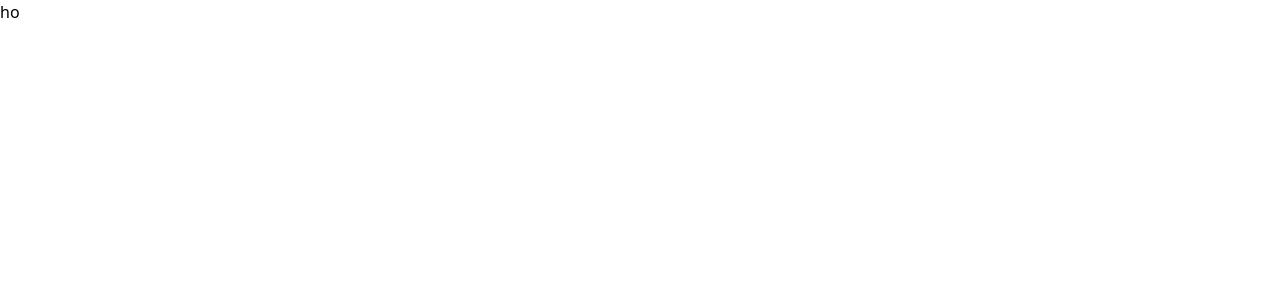
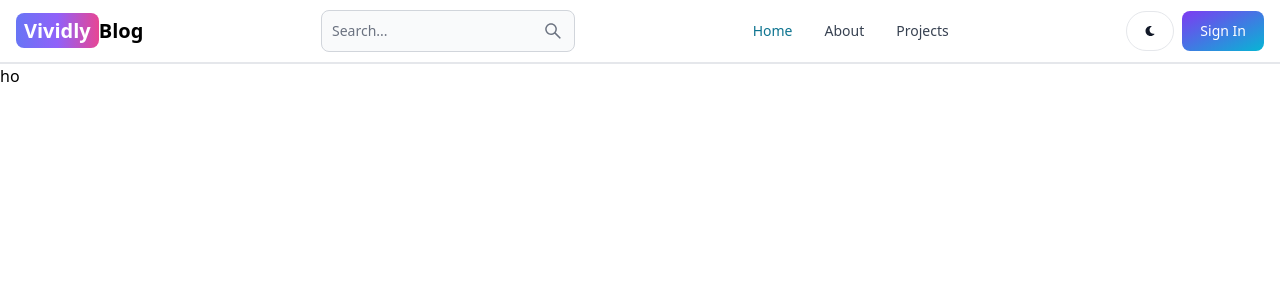
Before and after one commit to SivaGuruK/BLOG-MERN-APPLICATION, a React (Vite) app in the folder client/: page / in a window 1280 px wide. Shown: the top 300 px of the page. Built offline with nearby package versions, Linux system fonts and the light colour scheme.

Commit message:
create header section

```diff
--- a/client/package.json
+++ b/client/package.json
@@ -10,8 +10,10 @@
     "preview": "vite preview"
   },
   "dependencies": {
+    "flowbite-react": "^0.7.5",
     "react": "^18.2.0",
     "react-dom": "^18.2.0",
+    "react-icon": "^1.0.0",
     "react-router-dom": "^6.22.3"
   },
   "devDependencies": {
--- a/client/src/App.jsx
+++ b/client/src/App.jsx
@@ -5,11 +5,13 @@
 import SignIn from './pages/SignIn'
 import SignUp from "./pages/SignUp"
 import Dashboard from "./pages/Dashboard"
+import Header from "./components/Header"
 
 
 export default function App() {
   return (
     <BrowserRouter>
+      <Header/>
       <Routes>
         <Route path="/" element={<Home />} />
         <Route path="/about" element={<About />} />
--- /dev/null
+++ b/client/src/components/Header.jsx
@@ -0,0 +1,56 @@
+import { Button, Navbar ,TextInput} from 'flowbite-react'
+import React from 'react'
+import { Link  , useLocation } from 'react-router-dom'
+import { AiOutlineSearch } from 'react-icons/ai'
+import { FaMoon } from 'react-icons/fa';
+export default function Header() {
+    const path = useLocation().pathname;
+  return (
+    <Navbar className="border-b-2">
+      <Link
+        to="/"
+        className="self-center whitespace-nowrap text-sm
+      sm:text-xl font-semibold dark:texr-white"
+      >
+        <span
+          className="px-2 py-1 bg-gradient-to-r from-indigo-500 via-purple-500
+              to-pink-500 rounded-lg text-white"
+        >
+          Vividly
+        </span>
+        Blog
+      </Link>
+      <form>
+        <TextInput
+          type="text"
+          placeholder="Search..."
+          rightIcon={AiOutlineSearch}
+          className="hidden lg:inline"
+        />
+      </form>
+      <Button className="w-12 h-10 lg:hidden" color="gray" pill>
+        <AiOutlineSearch />
+      </Button>
+      <div className="flex gap-2 md:order-2">
+        <Button className="w-12 h-10 hidden sm:inline" color="gray" pill>
+          <FaMoon />
+        </Button>
+        <Link to="/sign-in">
+          <Button gradientDuoTone="purpleToBlue">Sign In</Button>
+        </Link>
+        <Navbar.Toggle />
+      </div>
+      <Navbar.Collapse>
+        <Navbar.Link active={path === "/"} as={"div"}>
+          <Link to="/"> Home </Link>
+        </Navbar.Link>
+        <Navbar.Link active={path === "/about"} as={"div"}>
+          <Link to="/about"> About </Link>
+        </Navbar.Link>
+        <Navbar.Link active={path === "/projects"} as={"div"}>
+          <Link to="/projects"> Projects </Link>
+        </Navbar.Link>
+      </Navbar.Collapse>
+    </Navbar>
+  );
+}
--- a/client/tailwind.config.js
+++ b/client/tailwind.config.js
@@ -1,8 +1,13 @@
 /** @type {import('tailwindcss').Config} */
 export default {
-  content: ["./index.html", "./src/**/*.{js,ts,jsx,tsx}"],
+  content: [
+    "./index.html",
+    "./src/**/*.{js,ts,jsx,tsx}",
+    "node-modules/flowbite-react/**/*.{js,jsx,ts,tsx}",
+    "node_modules/flowbite-react/lib/esm/**/*.js",
+  ],
   theme: {
     extend: {},
   },
-  plugins: [],
+  plugins: [require("flowbite/plugin")],
 };
```
Also changed, not shown: 1 other file (tests, documents, lock files or other folders).
